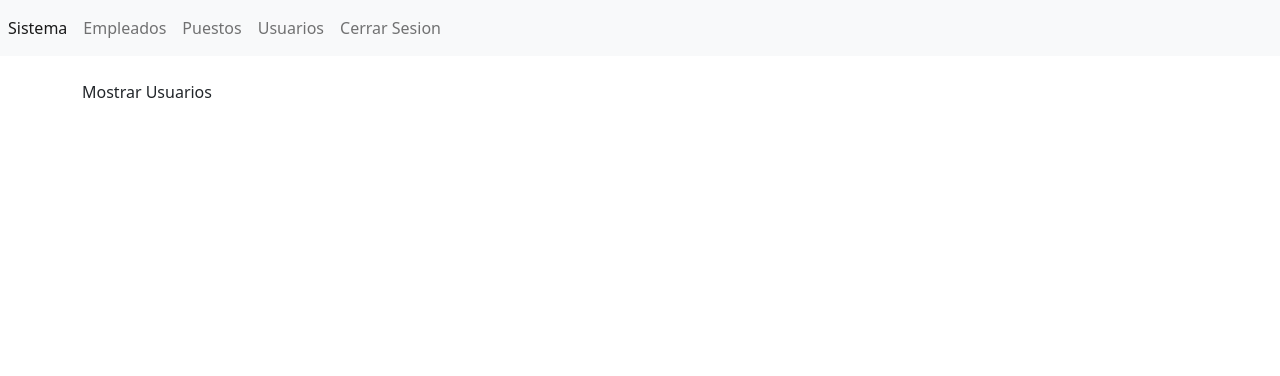
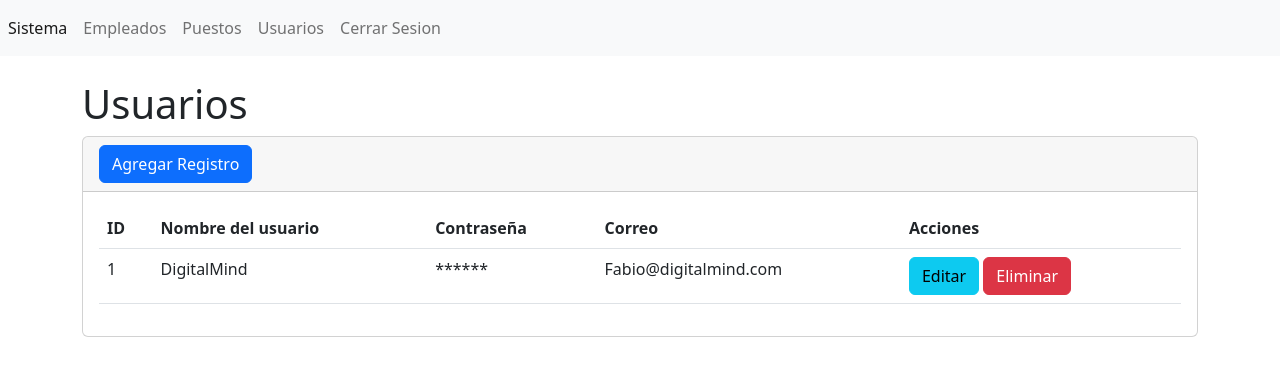
Before and after one commit to FabioDrizZt/CRUD-php, a PHP site: page /app/secciones/usuarios in a window 1280 px wide. Shown: the top 376 px of the page. Run offline with PHP 8.4, Linux system fonts and the light colour scheme.

Commit message:
Se agrego el index y creación de usuarios

```diff
--- a/secciones/usuarios/index.php
+++ b/secciones/usuarios/index.php
@@ -1,3 +1,35 @@
 <?php require_once("../../templates/header.php") ?>
-Mostrar Usuarios
+<h1>Usuarios</h1>
+<div class="card">
+    <div class="card-header">
+        <a name="" id="" class="btn btn-primary" href="./crear.php" role="button">Agregar Registro</a>
+    </div>
+    <div class="card-body">
+        <div class="table-responsive">
+            <table class="table">
+                <thead>
+                    <tr>
+                        <th scope="col">ID</th>
+                        <th scope="col">Nombre del usuario</th>
+                        <th scope="col">Contraseña</th>
+                        <th scope="col">Correo</th>
+                        <th scope="col">Acciones</th>
+                    </tr>
+                </thead>
+                <tbody>
+                    <tr class="">
+                        <td scope="row">1</td>
+                        <td>DigitalMind</td>
+                        <td>******</td>
+                        <td>Fabio@digitalmind.com</td>
+                        <td>
+                            <a name="" id="" class="btn btn-info" href="#" role="button">Editar</a>
+                            <a name="" id="" class="btn btn-danger" href="#" role="button">Eliminar</a>
+                        </td>
+                    </tr>
+                </tbody>
+            </table>
+        </div>
+    </div>
+</div>
 <?php require_once("../../templates/footer.php") ?>
```
Also changed, not shown: secciones/usuarios/crear.php (+25 -1 lines).
